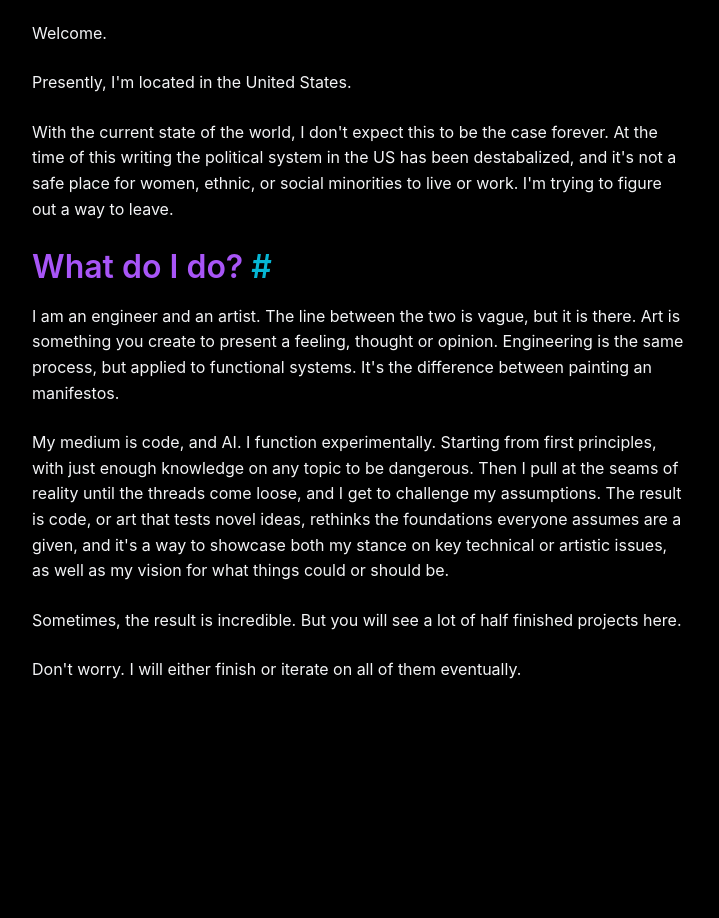
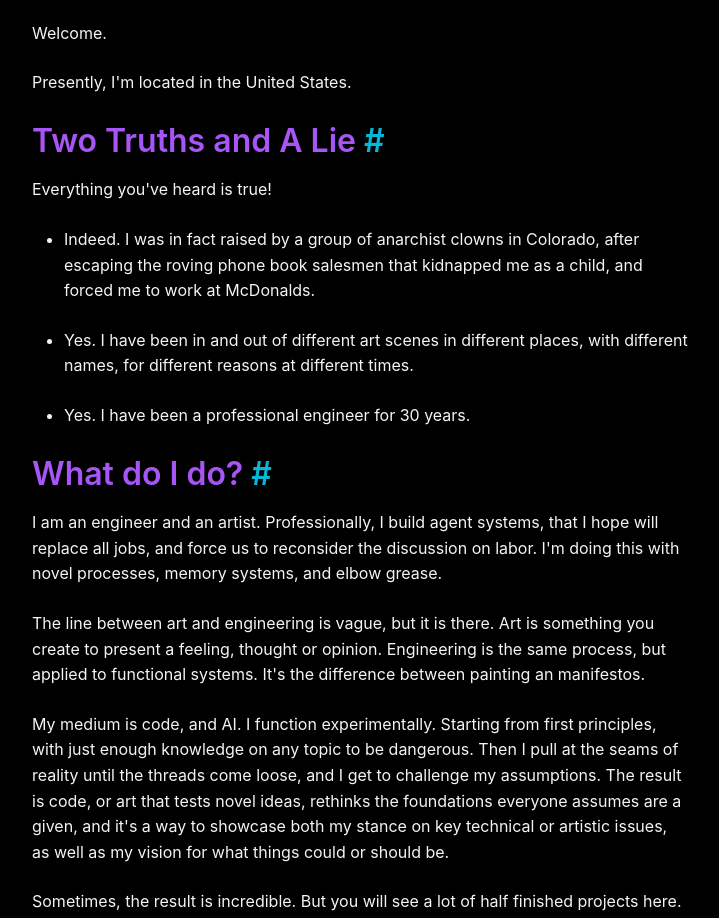
Before and after one commit to LynnColeArt/lynncoleart-website, an Eleventy site: page pages/about.md in a window 1280 px wide. Shown: the part 841-1759 px from the top of the page, without its empty margins (296-1015 px from the left). Before the commit the page ends 1596 px from the top, so only its background shows below. Built offline with nearby package versions, Linux system fonts and the light colour scheme; Eleventy itself is replaced by a stand-in of ours; files that its build step writes are made by us from their sources; a script that the page names is missing; what node-fetch would draw is missing.

Commit message:
Update page: About Lynn Cole

```diff
--- a/pages/about.md
+++ b/pages/about.md
@@ -25,11 +25,21 @@ Welcome.
 
 Presently, I'm located in the United States.
 
-With the current state of the world, I don't expect this to be the case forever. At the time of this writing the political system in the US has been destabalized, and it's not a safe place for women, ethnic, or social minorities to live or work. I'm trying to figure out a way to leave.
+## Two Truths and A Lie
+
+Everything you've heard is true!
+
+* Indeed. I was in fact raised by a group of anarchist clowns in Colorado, after escaping the roving phone book salesmen that kidnapped me as a child, and forced me to work at McDonalds.
+
+* Yes. I have been in and out of different art scenes in different places, with different names, for different reasons at different times.
+
+* Yes. I have been a professional engineer for 30 years.
 
 ## What do I do?
 
-I am an engineer and an artist. The line between the two is vague, but it is there. Art is something you create to present a feeling, thought or opinion. Engineering is the same process, but applied to functional systems. It's the difference between painting an manifestos.
+I am an engineer and an artist. Professionally, I build agent systems, that I hope will replace all jobs, and force us to reconsider the discussion on labor. I'm doing this with novel processes, memory systems, and elbow grease.
+
+The line between art and engineering is vague, but it is there. Art is something you create to present a feeling, thought or opinion. Engineering is the same process, but applied to functional systems. It's the difference between painting an manifestos.
 
 My medium is code, and AI. I function experimentally. Starting from first principles, with just enough knowledge on any topic to be dangerous. Then I pull at the seams of reality until the threads come loose, and I get to challenge my assumptions. The result is code, or art that tests novel ideas, rethinks the foundations everyone assumes are a given, and it's a way to showcase both my stance on key technical or artistic issues, as well as my vision for what things could or should be.
 
```
